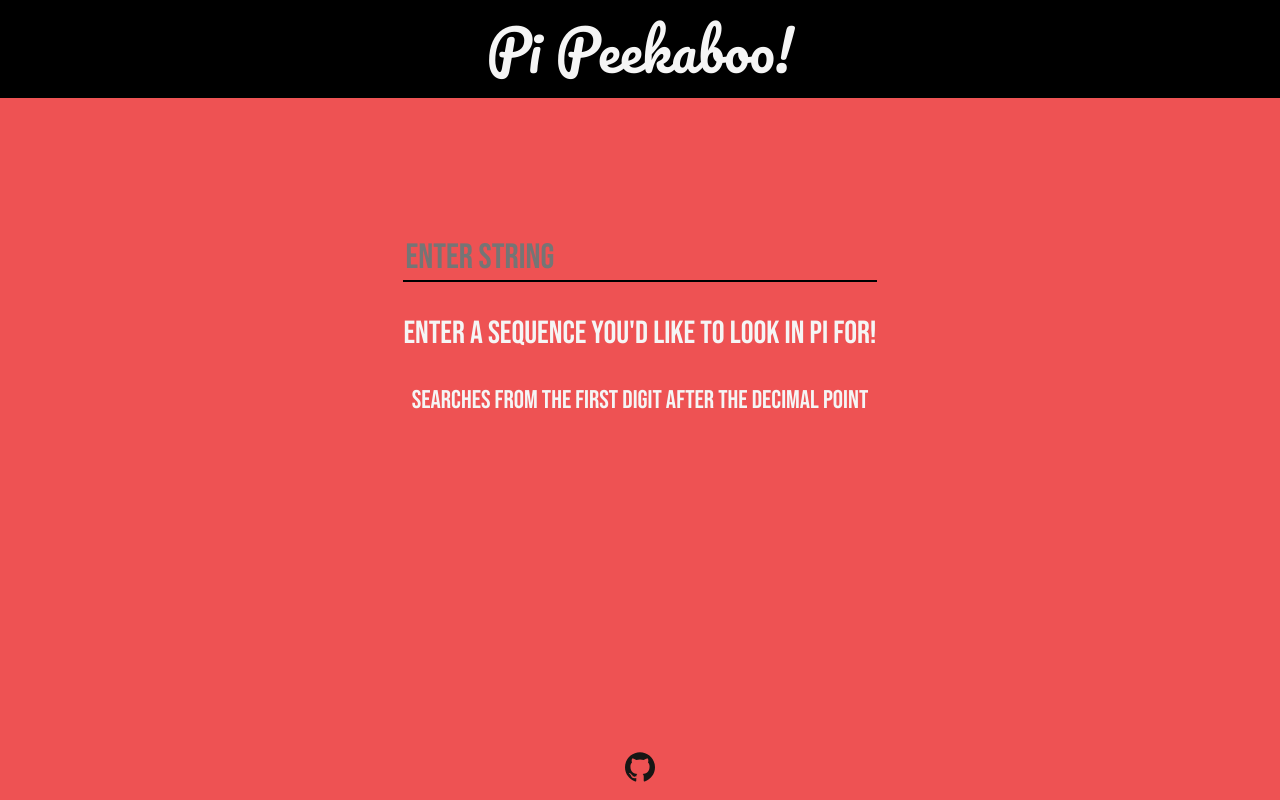
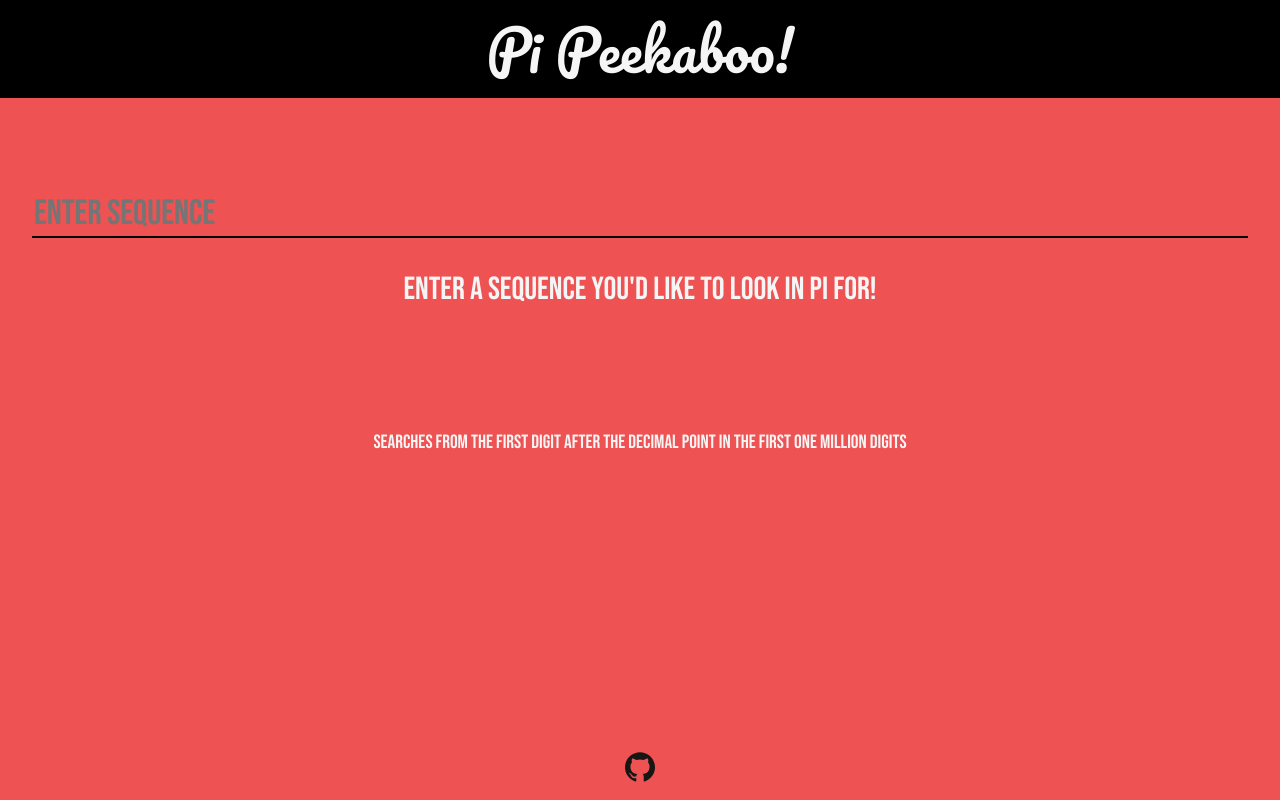
Before and after one commit to praaatik/pi-peekaboo, a React (Create React App) app: page / in a window 1280 px wide. Built offline with nearby package versions, Linux system fonts and the light colour scheme; no server answers.

Commit message:
Made few display changes

```diff
--- a/src/App.css
+++ b/src/App.css
@@ -24,6 +24,7 @@ body {
   /* padding-bottom: 3em; */
   height: 100%;
   min-height: 100%;
+  transition: 1000ms ease-in all;
 }
 
 .input {
@@ -75,16 +76,24 @@ body {
   left: 0;
   height: 4em;
 }
+.info {
+  margin-top: 10%;
+  font-size: 0.6em;
+}
 
 @media screen and (min-width: 768px) {
   body {
     margin-top: 0%;
-    overflow: hidden;
+    overflow-x: hidden;
+    display: block;
+    text-align: center;
   }
 
   .input {
     font-size: 2.2em;
-    margin-top: 35%;
+    margin-top: 10%;
+    display: block;
+    width: max-content;
   }
 
   .output {
@@ -99,10 +108,6 @@ body {
   .github-icon:hover {
     transform: scale(1.1);
     transition: 250ms ease-in all;
-  }
-
-  .info {
-    font-size: 0.8em;
   }
 
   .header {
--- a/src/App.js
+++ b/src/App.js
@@ -57,7 +57,7 @@ function App() {
           setInput(e.target.value);
         }}
         className="input"
-        placeholder="Enter string"
+        placeholder="Enter sequence"
         name="input"
       />
 
@@ -85,7 +85,7 @@ function App() {
           </div>
         )}
         <p className="info">
-          Searches from the first digit after the decimal point
+          Searches from the first digit after the decimal point in the first One Million digits
         </p>
       </div>
       <Footer />
```
